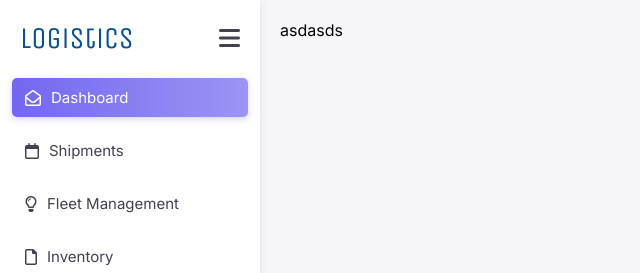
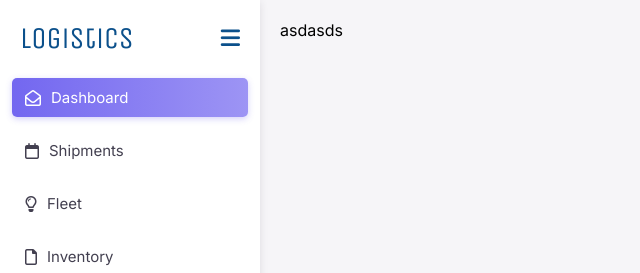
Before and after one commit to joseph-johnson27001/logistics-dashboard, a Vue app: page / in a window 1280 px wide. Shown: the top 273 px of the page, without its empty margins (0-640 px from the left). Built offline with nearby package versions, Linux system fonts and the light colour scheme.

Commit message:
Collapsable sidebar

```diff
--- a/src/components/Navigation/SideBar.vue
+++ b/src/components/Navigation/SideBar.vue
@@ -27,7 +27,7 @@ export default {
   data() {
     return {
       activeItem: "dashboard",
-      collapsed: false, // New state to handle collapsing
+      collapsed: false,
       menuItems: [
         {
           name: "dashboard",
@@ -41,7 +41,7 @@ export default {
         },
         {
           name: "fleet",
-          label: "Fleet Management",
+          label: "Fleet",
           icon: "far fa-lightbulb",
         },
         {
@@ -135,7 +135,7 @@ export default {
 
 .sidebar ul li {
   padding: 8px;
-  line-height: 23px;
+  height: 23px;
   cursor: pointer;
   border-radius: 5px;
   margin: 7px;
@@ -179,6 +179,12 @@ export default {
 
 .sidebar-title i {
   cursor: pointer;
-  font-size: 24px;
+  font-size: 22px;
+  color: #0b508b;
+}
+
+.sidebar.collapsed ul li,
+.sidebar.collapsed .sidebar-title {
+  justify-content: center;
 }
 </style>
```
